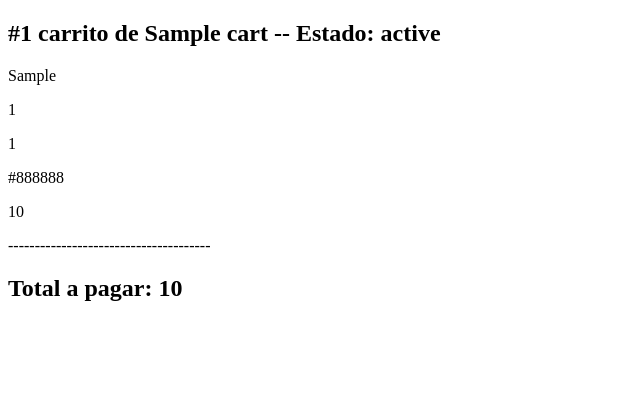
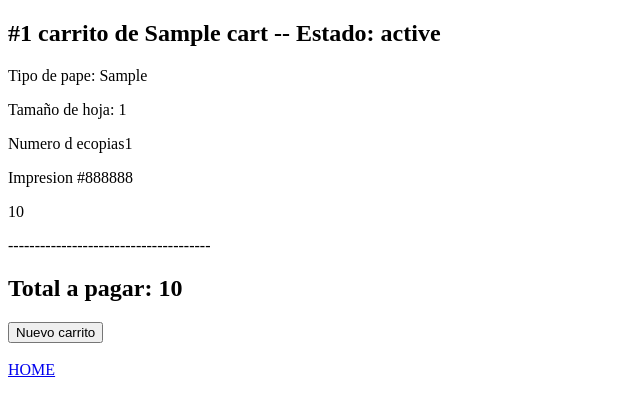
Before and after one commit to RominaSaravia/Negocio_imprenta, a FastAPI app: template server/templates/cart.html in a window 1280 px wide. Shown: the top 416 px of the page, without its empty margins (0-640 px from the left). Run offline with FastAPI, Linux system fonts and the light colour scheme; the template is opened without the code that fills it: most values are stand-ins (such as "Sample title", 1, 10 or a date in 2020).

Commit message:
Add new Print inside a already created Cart #11

```diff
--- a/server/main.py
+++ b/server/main.py
@@ -70,7 +70,7 @@ async def val_printcreation( cart_id: Annotated[str, Form()],client_name: Annota
     if(client_email != '' and cart_id != ''):
         val = val_email(
             cart_id = int(cart_id, base=0),
-            email = client_email
+            client_email = client_email
             )
 
         validation = validate_email(val)
@@ -95,19 +95,11 @@ async def val_printcreation( cart_id: Annotated[str, Form()],client_name: Annota
             client_email= client_email
         )
         addNewPrint(post_print,post_cart)
+        return await get_cart(post_print.cart_id, request)
 
 
     addNewPrint(post_print,None)
-
     return await get_cart(post_print.cart_id, request)
-
-    # cartset,printsList = await get_cart(post_print.cart_id)
-
-    # print(printsList)
-
-    # return templates.TemplateResponse(
-    #     request=request, name="cart.html", context={"printList":printsList, "cart": cartset}
-    # )
 
 
 ##################__VALIDATION__###########################
--- a/server/templates/cart.html
+++ b/server/templates/cart.html
@@ -9,16 +9,81 @@
     <h2>#{{cart.id}} carrito de {{cart.client_name}} -- Estado: {{cart.state}}</h2>
     {% for p in printList %}
     <div class="details">
-        <p>{{p.page_type}}</p>
-        <p>{{p.page_size}}</p>
-        <p>{{p.n_copies}}</p>
-        <p>{{p.color}}</p>
+        <p>Tipo de pape: {{p.page_type}}</p>
+        <p>Tamaño de hoja: {{p.page_size}}</p>
+        <p>Numero d ecopias{{p.n_copies}}</p>
+        <p>Impresion {{p.color}}</p>
         <p class="print_price">{{p.price}}</p>
         <p>--------------------------------------</p>
 
     </div>
     {% endfor %}
     <h2 id="total_price">Total a pagar: </h2>
+
+    <section id="new_print">
+        <button id = "btn_new" onclick="hadleNewPrint()" >Nuevo carrito</button>
+    </section>
+
+<!--------------------------------___PRINT__CREATION___--------------------------------------->
+    <section id="print_creation" style="display: none;" >
+
+        <form action="/printcreation" method="post" >
+
+            <section id="cart_creation">
+            <input type="text" name="cart_id" id="cart_id" value="{{cart.id}}" hidden required readonly>
+
+            <label for="client_name">Nombre:</label>
+            <input type="text" name="client_name" id="client_name" value="{{cart.client_name}}" required readonly >
+
+            <label for="client_email">email</label>
+            <input type="text" name="client_email" id="client_email" value="{{cart.client_email}}" required readonly>
+
+            </section>
+
+            <section id="Print_details">
+                <h2>Nueva Impresión</h2>
+                <label for="page_type">Selecciona la Hoja:</label>
+                <select name="page_type" id="page_type" required>
+                    <option value="Obra 80gr" selected>Obra 80gr</option>
+                    <option value="Ilustracion 120gr" >Ilustración 120gr</option>
+                </select>
+
+                <label for="page_size">Tamaño de la Hoja:</label>
+                <select name="page_size" id="page_size" required>
+                    <option value="A4" selected>A4</option>
+                    <option value="A3" >A3</option>
+                </select>
+
+                <label for="color">Color:</label>
+                <select name="color" id="color" required>
+                    <option value="color">Color</option>
+                    <option value="byn" selected>ByN</option>
+                </select>
+
+                <label for="n_pages">Numero de hojas:</label>
+                <input type="number" name="n_pages" id="n_pages" min="1" max="1000">
+
+                <label for="n_sides">Caras Impresas:</label>
+                <select name="n_sides" id="n_sides" required>
+                    <option value="1">Simple faz</option>
+                    <option value="2" selected>doble faz</option>
+                </select>
+
+                <label for="n_copies">Numero de copias:</label>
+                <input type="number" name="n_copies" id="n_copies" min="1" max="100">
+
+                <input type="submit" value="Crear Pedido" >
+            </section>
+
+        </form>
+
+    </section>
+
+    <br>
+
+    <footer>
+        <a href="/">HOME</a>
+    </footer>
 
 </body>
 
@@ -39,6 +104,11 @@
 
     getResultPrice()
 
+    function hadleNewPrint(){
+        document.getElementById("btn_new").style.display = "none";
+        document.getElementById("print_creation").style.display = "block";
+    }
+
 
 
 </script>
```
Also changed, not shown: server/templates/printCreation.html (+7 -37 lines).
